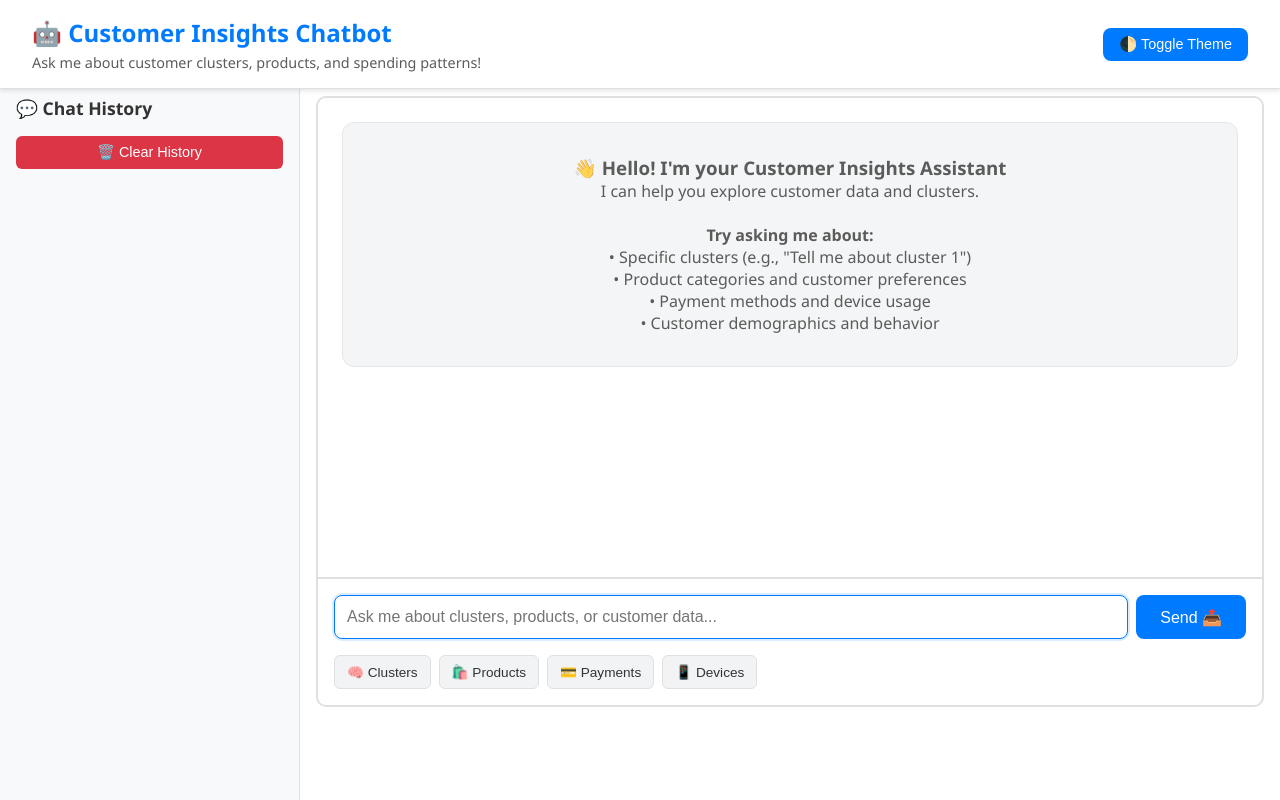
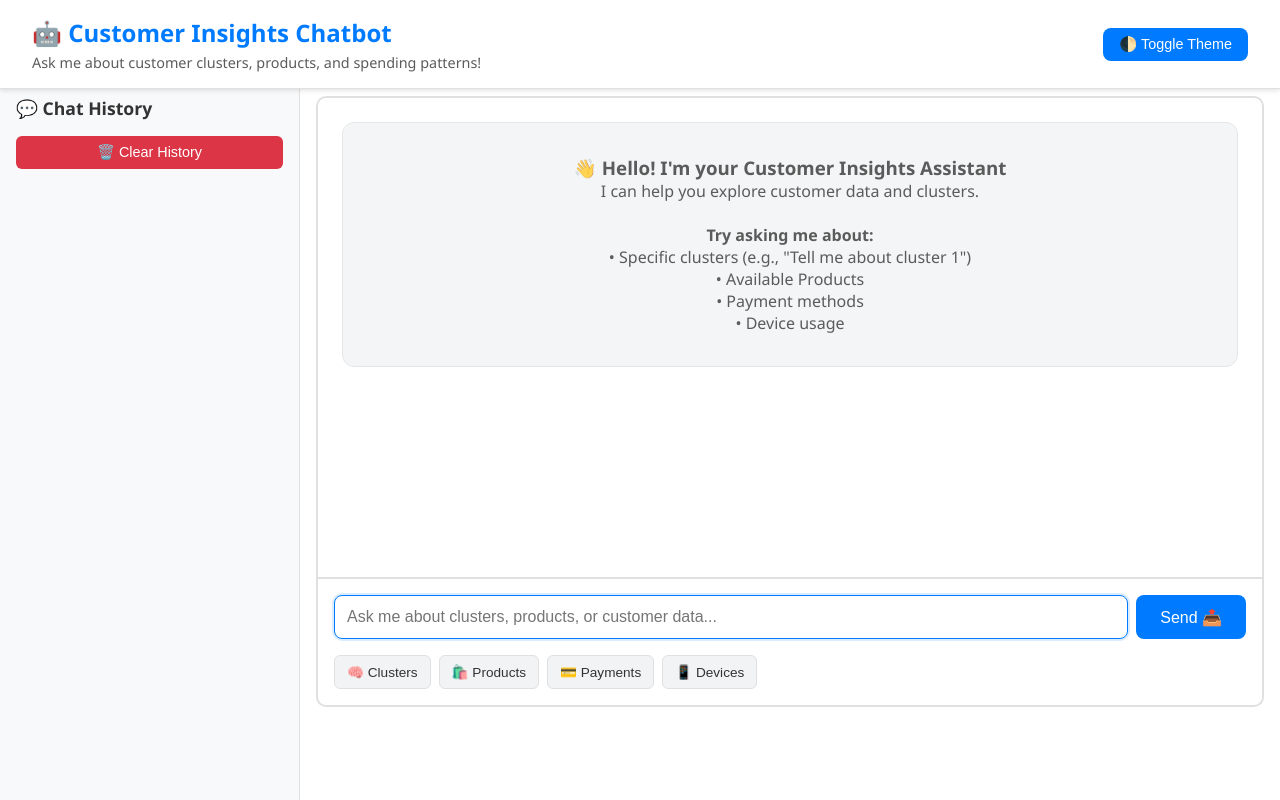
Before and after one commit to nhabdul/Capstone, a Flask app: page / in a window 1280 px wide. Run offline with Flask 3, Linux system fonts and the light colour scheme; data that the repository does not hold is empty.

Commit message:
index.html

```diff
--- a/templates/index.html
+++ b/templates/index.html
@@ -419,9 +419,9 @@
                     <br>
                     <p><strong>Try asking me about:</strong></p>
                     <p>• Specific clusters (e.g., "Tell me about cluster 1")</p>
-                    <p>• Product categories and customer preferences</p>
-                    <p>• Payment methods and device usage</p>
-                    <p>• Customer demographics and behavior</p>
+                    <p>• Available Products</p>
+                    <p>• Payment methods</p>
+                    <p>• Device usage</p>
                 </div>
             </div>
 
```
